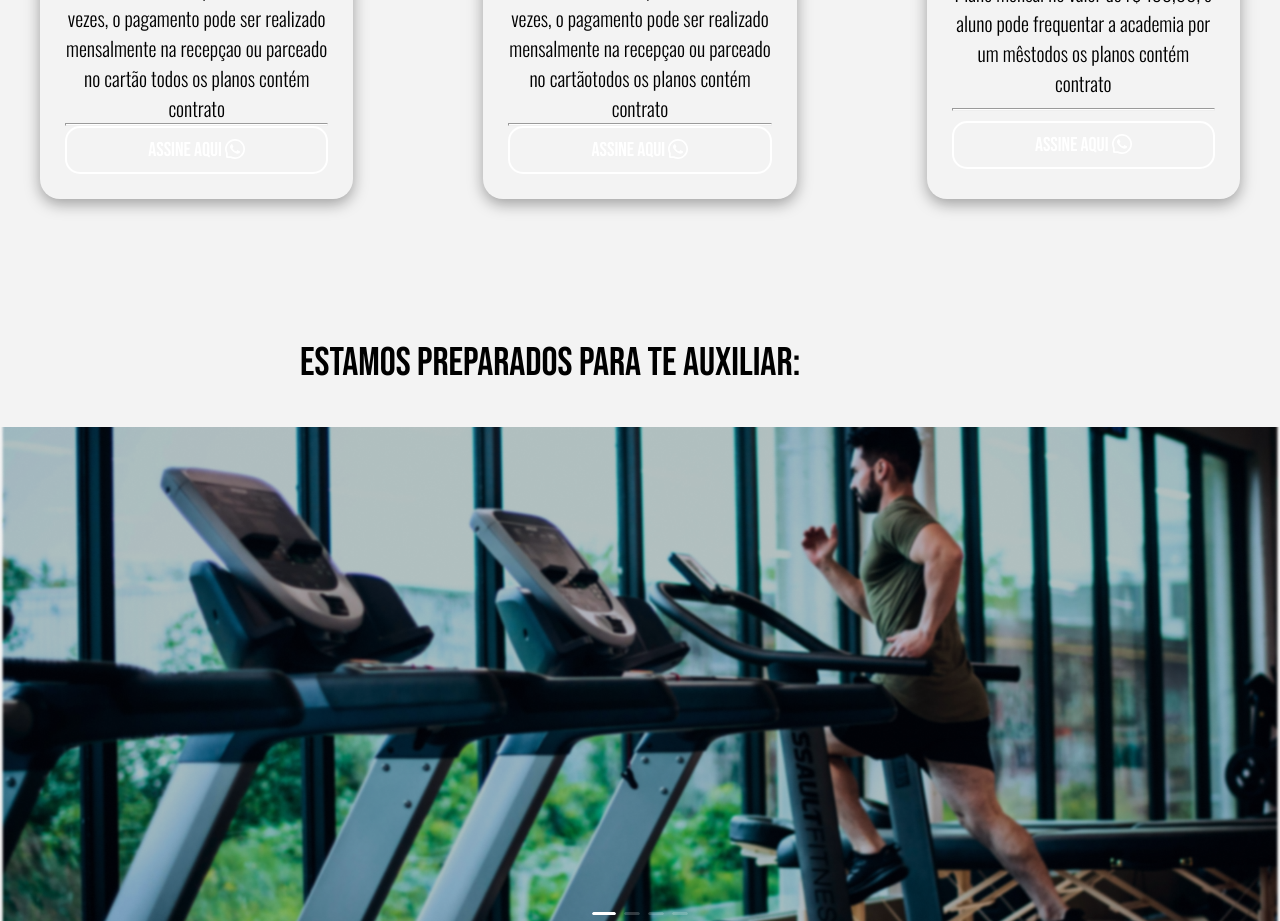
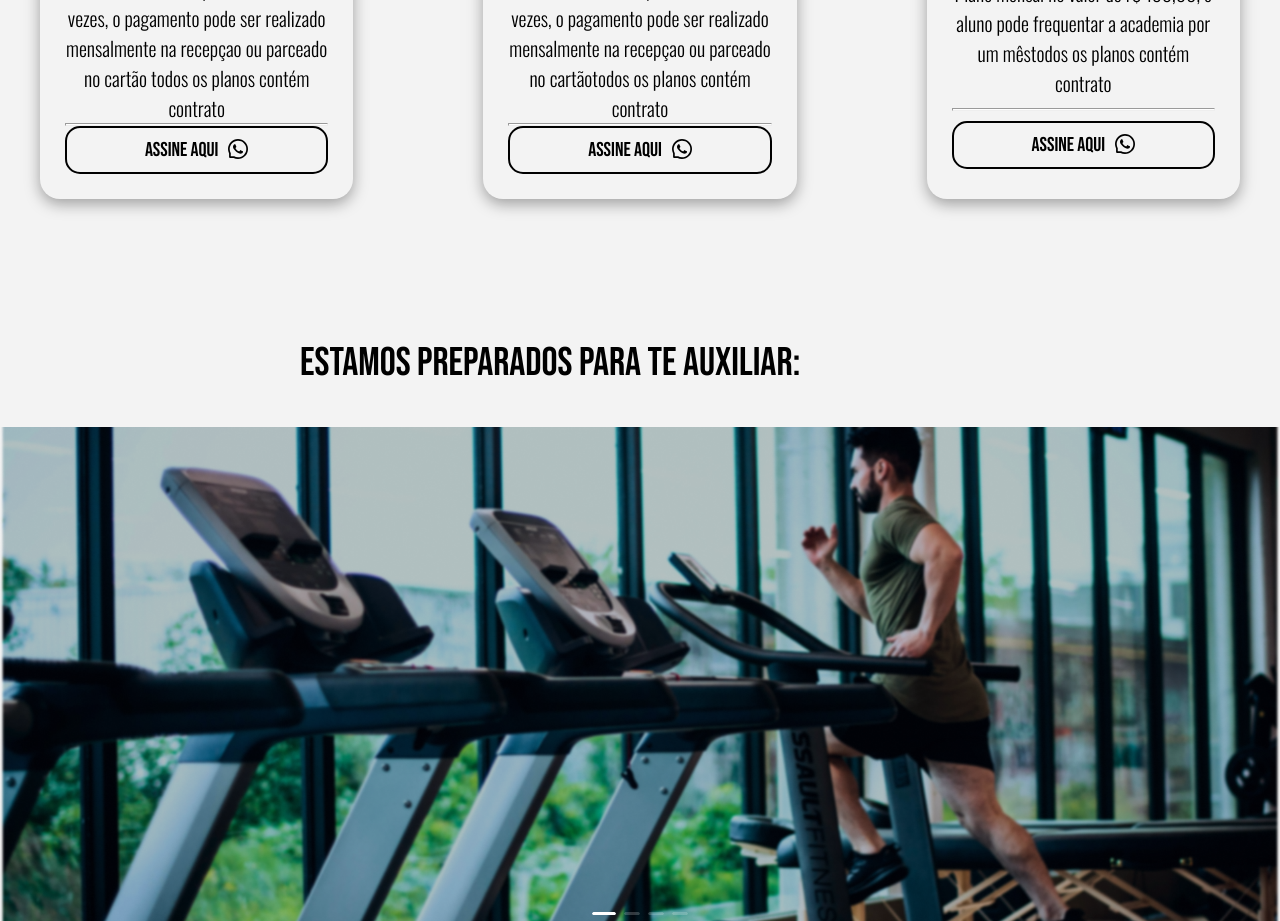
Before and after one commit to SamIamarino/Academia-Evolucao-Project, a React (Vite) app in the folder academia-evolucao/: page / in a window 1280 px wide. Shown: the part 2340-3261 px from the top of the page. Built offline with nearby package versions, Linux system fonts and the light colour scheme.

Commit message:
fix: arrumando bugs de tema claro e escuro no whatsButton

```diff
--- a/academia-evolucao/src/components/whatsappButton/WhatsappButton.css
+++ b/academia-evolucao/src/components/whatsappButton/WhatsappButton.css
@@ -1,4 +1,16 @@
 .whats-button{
+    display: block;
+    border: 2px solid black;
+    padding: 10px;
+    position: relative;
+    color: black;
+    border-radius: 15px;
+    transition: 0.3s;
+    text-align: center;
+
+}
+
+.whats-button-dark-themed{
     display: block;
     border: 2px solid white;
     padding: 10px;
@@ -9,8 +21,14 @@
     text-align: center;
 }
 
+.whats-button-dark-themed:hover{
+    color: black;
+    background: beige;
+
+}
+
 .whats-button:hover{
     color: black;
-    background: #04FC04;
+    background: #1C6CB4;
 
 }
--- a/academia-evolucao/src/components/whatsappButton/WhatsappButton.jsx
+++ b/academia-evolucao/src/components/whatsappButton/WhatsappButton.jsx
@@ -1,7 +1,7 @@
 import { WhatsAppOutlined } from "@ant-design/icons";
 import './WhatsAppButton.css'
-export default function WhatsAppButton ({children}){
+export default function WhatsAppButton ({children, darkTheme}){
   return(
-    <a href="" className="whats-button">{children} <WhatsAppOutlined/></a>
+    <a href="" className={darkTheme ? "whats-button-dark-themed" : "whats-button"}>{children}<WhatsAppOutlined style={{marginLeft: '10px'}}/></a>
   );
 }
```
